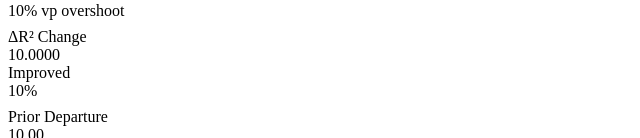
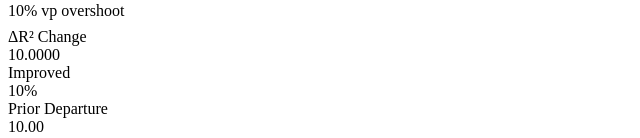
Before and after one commit to arulseh/pmriprep, a Python web app: template pmriprep/templates/sections/section_dce.html in a window 1280 px wide. Shown: the part 6362-6500 px from the top of the page, without its empty margins (0-640 px from the left). Run offline with Jinja, Linux system fonts and the light colour scheme; the template is opened without the code that fills it: most values are stand-ins (such as "Sample title", 1, 10 or a date in 2020).

Commit message:
fix: dsc constraint qc cleanup

```diff
--- a/pmriprep/templates/sections/section_dce.html
+++ b/pmriprep/templates/sections/section_dce.html
@@ -604,26 +604,26 @@
             </div>
         </div>
         {% endif %}
-        {% if dce.qc_metrics.pk_modeling.delta_r2_median is defined %}
+        {% if dce.qc_metrics.pk_modeling.delta_r2_median is defined or dce.qc_metrics.pk_modeling.z_departure_median is defined %}
         <div class="metrics" style="margin-top: 8px;">
+            {% if dce.qc_metrics.pk_modeling.delta_r2_median is defined %}
             <div class="metric">
                 <div class="metric-label">&Delta;R&sup2; Change</div>
                 <div class="metric-value">{{ "%.4f"|format(dce.qc_metrics.pk_modeling.delta_r2_median) }}</div>
             </div>
+            {% endif %}
             {% if dce.qc_metrics.pk_modeling.frac_positive_delta_r2 is defined %}
             <div class="metric">
                 <div class="metric-label">Improved</div>
                 <div class="metric-value">{{ "%.0f"|format(dce.qc_metrics.pk_modeling.frac_positive_delta_r2 * 100) }}%</div>
             </div>
             {% endif %}
-        </div>
-        {% endif %}
-        {% if dce.qc_metrics.pk_modeling.z_departure_median is defined %}
-        <div class="metrics" style="margin-top: 8px;">
+            {% if dce.qc_metrics.pk_modeling.z_departure_median is defined %}
             <div class="metric">
                 <div class="metric-label">Prior Departure</div>
                 <div class="metric-value">{{ "%.2f"|format(dce.qc_metrics.pk_modeling.z_departure_median) }}</div>
             </div>
+            {% endif %}
             {% if dce.qc_metrics.pk_modeling.frac_prior_dominated is defined %}
             <div class="metric">
                 <div class="metric-label">Prior-dominated</div>
```
